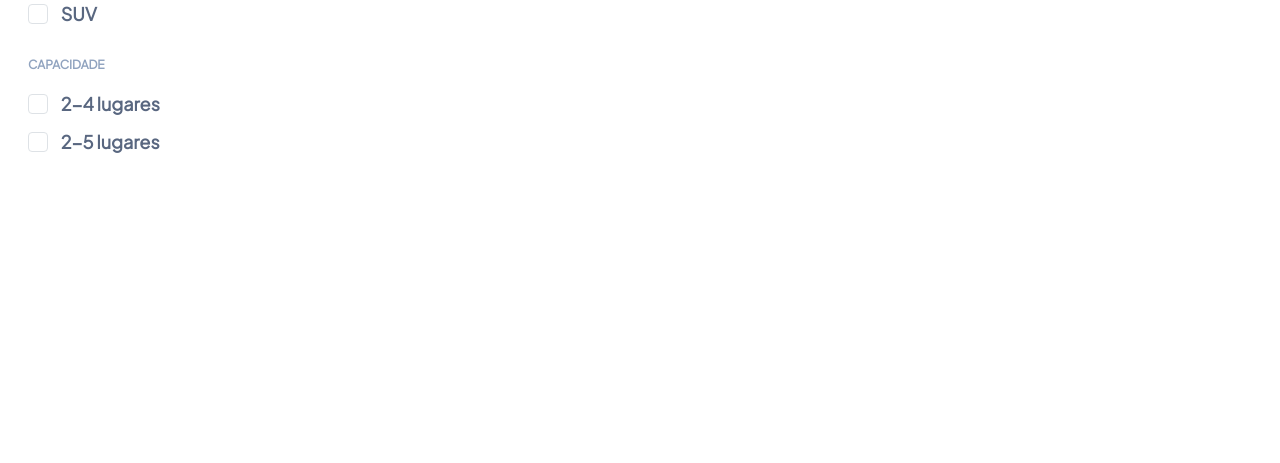
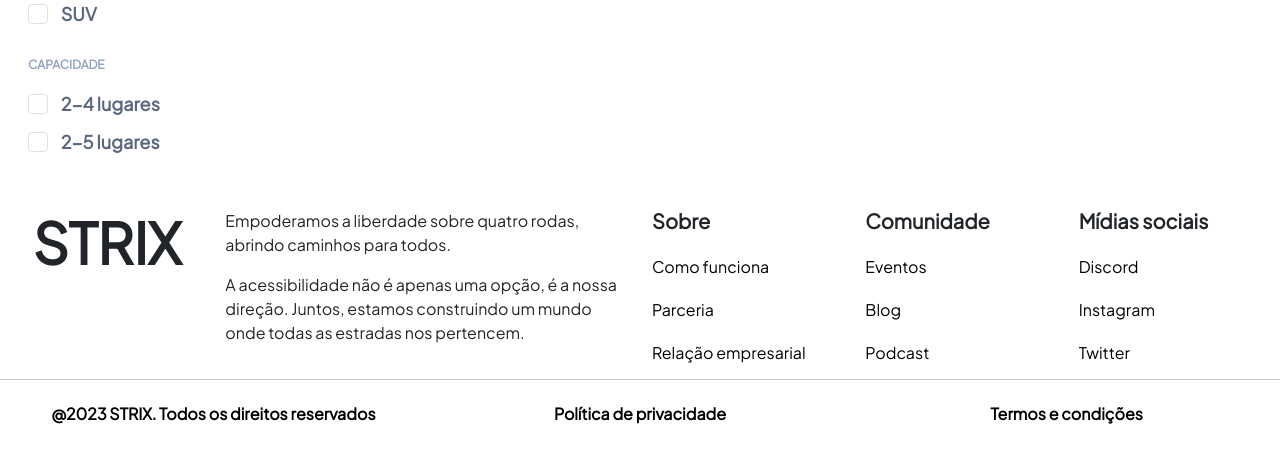
Before and after one commit to guilherme-or/FordParaTodos, a Django app: page /catalogo/ in a window 1280 px wide. Shown: the part 307-770 px from the top of the page. Run offline with Django 4.2, Linux system fonts and the light colour scheme; data that the repository does not hold is empty; some libraries are stand-ins or nearby versions.

Commit message:
Footer completo

```diff
--- a/src/static/css/catalogo.css
+++ b/src/static/css/catalogo.css
@@ -1,7 +1,7 @@
 .card__img_size {
     width: 22rem !important;
     height: 12rem !important;
-    background-position: fixed;
+    background-position: center;
     background-repeat: no-repeat;
 }
 
--- a/src/templates/layout/footer.html
+++ b/src/templates/layout/footer.html
@@ -0,0 +1,64 @@
+<footer class="container-fluid py-4 p-x">
+    <div class="row">
+        <div class="col-md-2 my-2 d-flex justify-content-center align-item-center">
+            <h1 class="display-4 text-center fw-bold">STRIX</h1>
+        </div>
+        <div class="col-md-4 my-2">
+            <p>Empoderamos a liberdade sobre quatro rodas, abrindo caminhos para todos.</p>
+            <p>A acessibilidade não é apenas uma opção, é a nossa direção. Juntos, estamos construindo um mundo onde
+                todas as estradas nos pertencem.</p>
+        </div>
+        <div class="col-md-2 my-2">
+            <h5 class="fw-bold mb-4">Sobre</h5>
+            <h6>
+                <a class="text-black text-decoration-none" href="#">Como funciona</a>
+            </h6>
+            <h6 class="my-4">
+                <a class="text-black text-decoration-none" href="#">Parceria</a>
+            </h6>
+            <h6>
+                <a class="text-black text-decoration-none" href="#">Relação empresarial</a>
+            </h6>
+        </div>
+        <div class="col-md-2 my-2">
+            <h5 class="fw-bold mb-4">Comunidade</h5>
+            <h6>
+                <a class="text-black text-decoration-none" href="#">Eventos</a>
+            </h6>
+            <h6 class="my-4">
+                <a class="text-black text-decoration-none" href="#">Blog</a>
+            </h6>
+            <h6>
+                <a class="text-black text-decoration-none" href="#">Podcast</a>
+            </h6>
+        </div>
+        <div class="col-md-2 my-2">
+            <h5 class="fw-bold mb-4">Mídias sociais</h5>
+            <h6>
+                <a class="text-black text-decoration-none" href="#">Discord</a>
+            </h6>
+            <h6 class="my-4">
+                <a class="text-black text-decoration-none" href="https://www.instagram.com/fordbrasil/">Instagram</a>
+            </h6>
+            <h6>
+                <a class="text-black text-decoration-none" href="https://twitter.com/Ford">Twitter</a>
+            </h6>
+        </div>
+        <hr>
+        <div class="col-md my-2 d-flex justify-content-center">
+            <h6 class="fw-bold">
+                <a class="text-black text-decoration-none" href="#">@2023 STRIX. Todos os direitos reservados</a>
+            </h6>
+        </div>
+        <div class="col-md my-2 d-flex justify-content-center">
+            <h6 class="fw-bold">
+                <a class="text-black text-decoration-none" href="#">Política de privacidade</a>
+            </h6>
+        </div>
+        <div class="col-md my-2 d-flex justify-content-center">
+            <h6 class="fw-bold">
+                <a class="text-black text-decoration-none" href="#">Termos e condições</a>
+            </h6>
+        </div>
+    </div>
+</footer>
```
